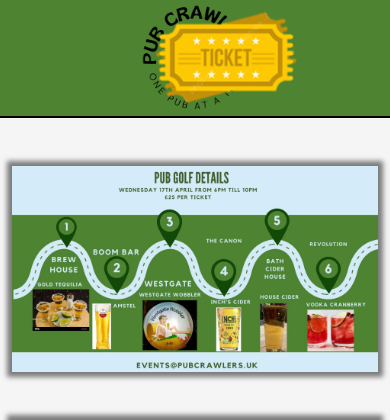
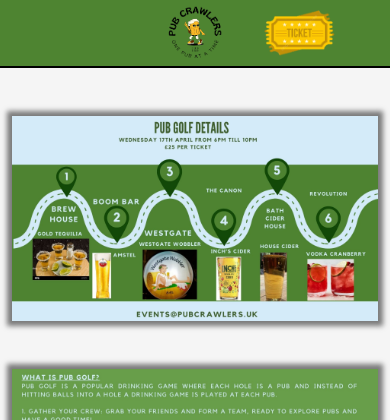
Before and after one commit to AnthonyKeung/Pub_Golf_MVP, a Flask app: page / in a window 390 px wide. Shown: the top 420 px of the page. Run offline with Flask 3, Linux system fonts and the light colour scheme.

Commit message:
fixed phone banner?

```diff
--- a/static/style.css
+++ b/static/style.css
@@ -728,3 +728,13 @@ form input[type="submit"] {
 .footer a {text-decoration: none; color: #539def; margin: 0 10px;}
 .footer li:first-child a {margin-left: 4px;}
 .footer a:hover, .footer a:active {text-decoration: underline;}
+
+@media all and (min-width: 500px) {
+    .deskBanner {display:block;}
+    .phoneBanner {display:none;}
+}
+
+@media all and (max-width: 499px) {
+    .deskBanner {display:none;}
+    .phoneBanner {display:block;}
+}
--- a/templates/index.html
+++ b/templates/index.html
@@ -71,5 +71,6 @@
 	</div>
 </div>
 <br></br>
+<br></br>
 
 {% endblock %}
--- a/templates/layout.html
+++ b/templates/layout.html
@@ -13,9 +13,14 @@
 </head>
 <body>
 
-	<div class="container" style="height:14vh; position: relative; background-color: #4E8431; max-width: 100%; border-bottom: 2px black solid;">
+	<div class="deskBanner" style="height:14vh; position: relative; background-color: #4E8431; max-width: 100%; border-bottom: 2px black solid;">
 		<a href="/"><img src="static/logo.png" style="max-height: 90%; position: absolute; top:50%; left: 50%; transform: translate(-50%, -50%);"></a>
 		<a href="/checkout"><img src="static/ticketIcon.png" style="max-height: 80%; position: absolute; top:50%; right: 5%; transform: translate(-50%, -50%);"> </a>
+	</div>
+
+	<div class="phoneBanner" style="height:8vh; position: relative; background-color: #4E8431; max-width: 100%; border-bottom: 2px black solid;">
+		<a href="/"><img src="static/logo.png" style="max-height: 80%; position: absolute; top:50%; left: 50%; transform: translate(-50%, -50%);"></a>
+		<a href="/checkout"><img src="static/ticketIcon.png" style="max-height: 70%; position: absolute; top:50%; right: 5%; transform: translate(-50%, -50%);"> </a>
 	</div>
 
 
```
